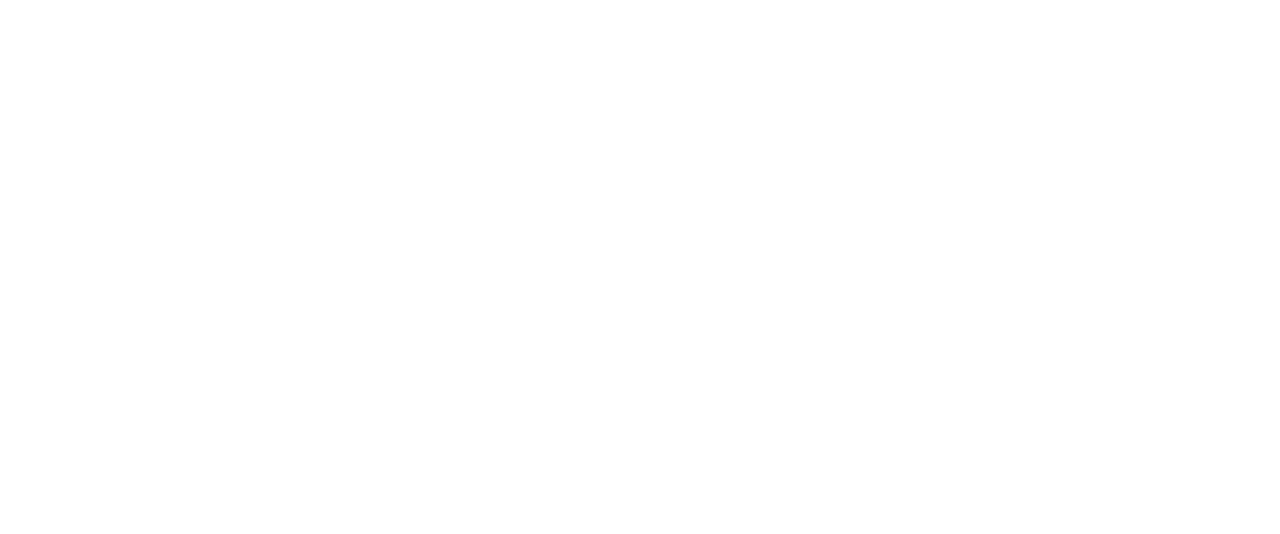
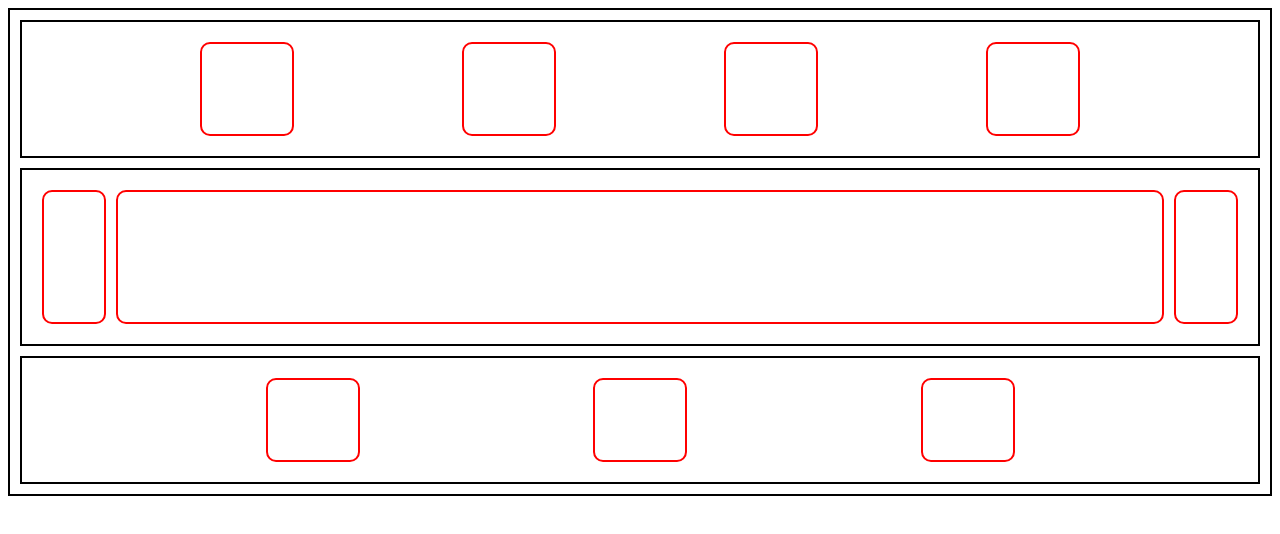
Before and after one commit to SivaPrasadreddyevuri/27r, a plain HTML site: page task1.html in a window 1280 px wide. Drawn offline with Linux system fonts and the light colour scheme.

Commit message:
Update task1.html

```diff
--- a/task1.html
+++ b/task1.html
@@ -4,7 +4,44 @@
     <meta charset="UTF-8" />
     <meta name="viewport" content="width=device-width, initial-scale=1.0" />
     <title>Document</title>
-    <link rel="stylesheet" href="task1.css">
+    <style>
+      .md{
+    border: 2px solid;
+    display: flex;
+    flex-direction: column;
+    padding: 10px;
+    gap: 10px;
+}
+.div1,.div2,.div3{
+    display: flex;
+    flex-wrap: wrap;
+    border: 2px solid;
+    padding: 20px;
+    justify-content: space-evenly;
+    gap: 10px;
+}
+.div1 div{
+    border: 2px solid red;
+    width: 90px;
+    height: 90px;
+    border-radius: 10px;
+}
+.div2 div{
+    border: 2px solid red;
+    height: 130px;
+    width: 60px;
+    border-radius: 10px;
+}
+.div2_2{
+    flex-grow: 1;
+}
+.div3 div{
+    border: 2px solid red;
+    height: 80px;
+    width: 90px;
+    border-radius: 10px;
+}
+    </style>
   </head>
   <body>
     <div class="md">
```
